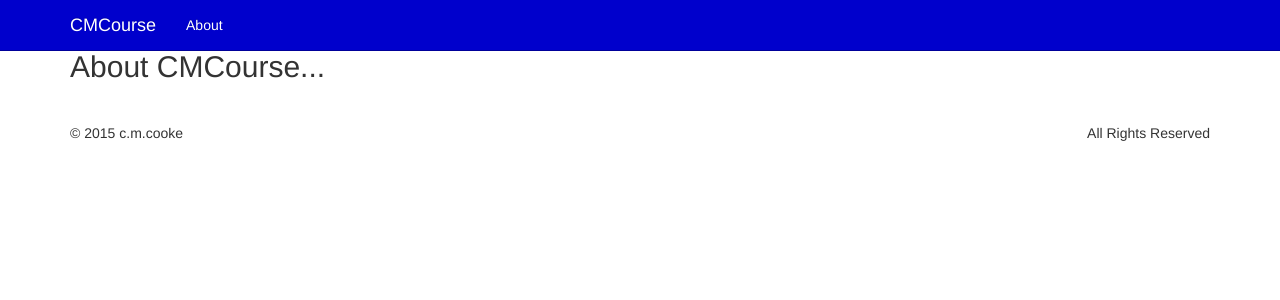
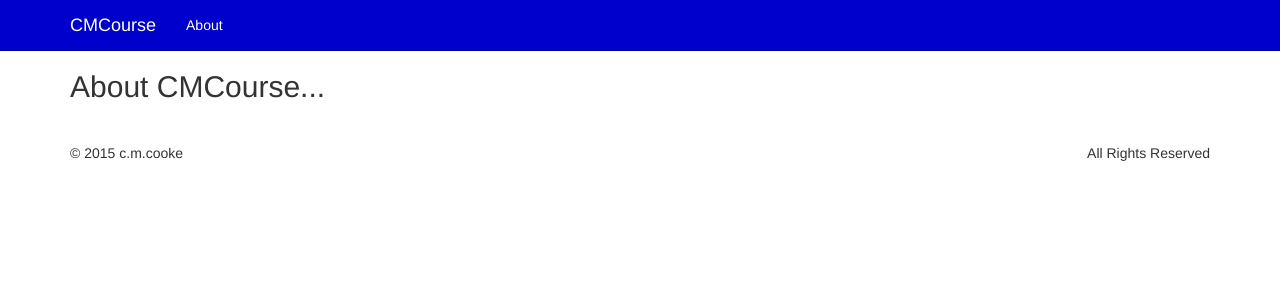
Before and after one commit to cmcourse/cmcourse.github.io, a Jekyll site: the page built from about.html, in a window 1280 px wide. Shown: the top 300 px of the page. Built offline with Jekyll 4.4.1, drawn with Linux system fonts in a browser that asks for light colours; nearby versions of some CDN libraries; Markdown is read by kramdown in place of the engine named in the settings.

Commit message:
toppad50

```diff
--- a/css/index.css
+++ b/css/index.css
@@ -1,6 +1,6 @@
 body {
   position: relative;
-  padding-top: 30px;
+  padding-top: 50px;
 }
 
 /* main top navigation bar */
```
